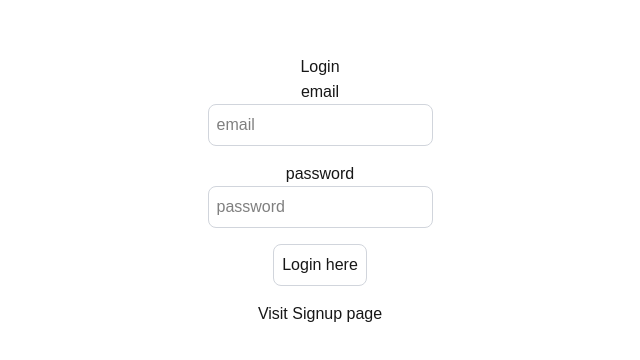
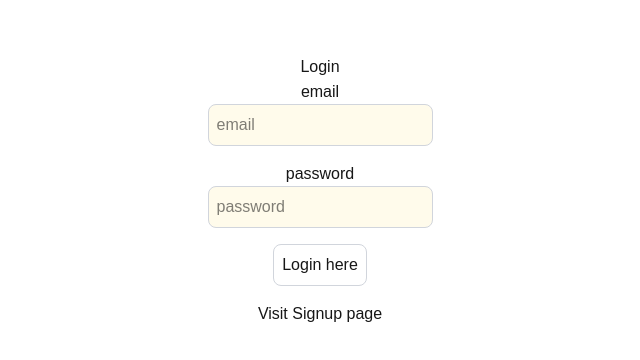
Before and after one commit to chmp0940/NextJsAuth, a Next.js app: page /login in a window 1280 px wide. Shown: the part 210-570 px from the top of the page, without its empty margins (320-960 px from the left). Built offline with nearby package versions, Linux system fonts and the light colour scheme.

Commit message:
bg-white

```diff
--- a/src/app/login/page.tsx
+++ b/src/app/login/page.tsx
@@ -51,7 +51,7 @@ export default function LoginPage() {
 
       <label htmlFor="email">email</label>
       <input
-        className="p-2 border border-gray-300 rounded-lg mb-4 focus:outline-none focus:border-gray-600 text-black"
+        className="p-2 border bg-amber-50 border-gray-300 rounded-lg mb-4 focus:outline-none focus:border-gray-600 text-black"
         id="email"
         type="text"
         value={user.email}
@@ -60,7 +60,7 @@ export default function LoginPage() {
       />
       <label htmlFor="password">password</label>
       <input
-        className="p-2 border border-gray-300 rounded-lg mb-4 focus:outline-none focus:border-gray-600 text-black"
+        className="p-2 border border-gray-300 rounded-lg bg-amber-50 mb-4 focus:outline-none focus:border-gray-600 text-black"
         id="password"
         type="password"
         value={user.password}
```
